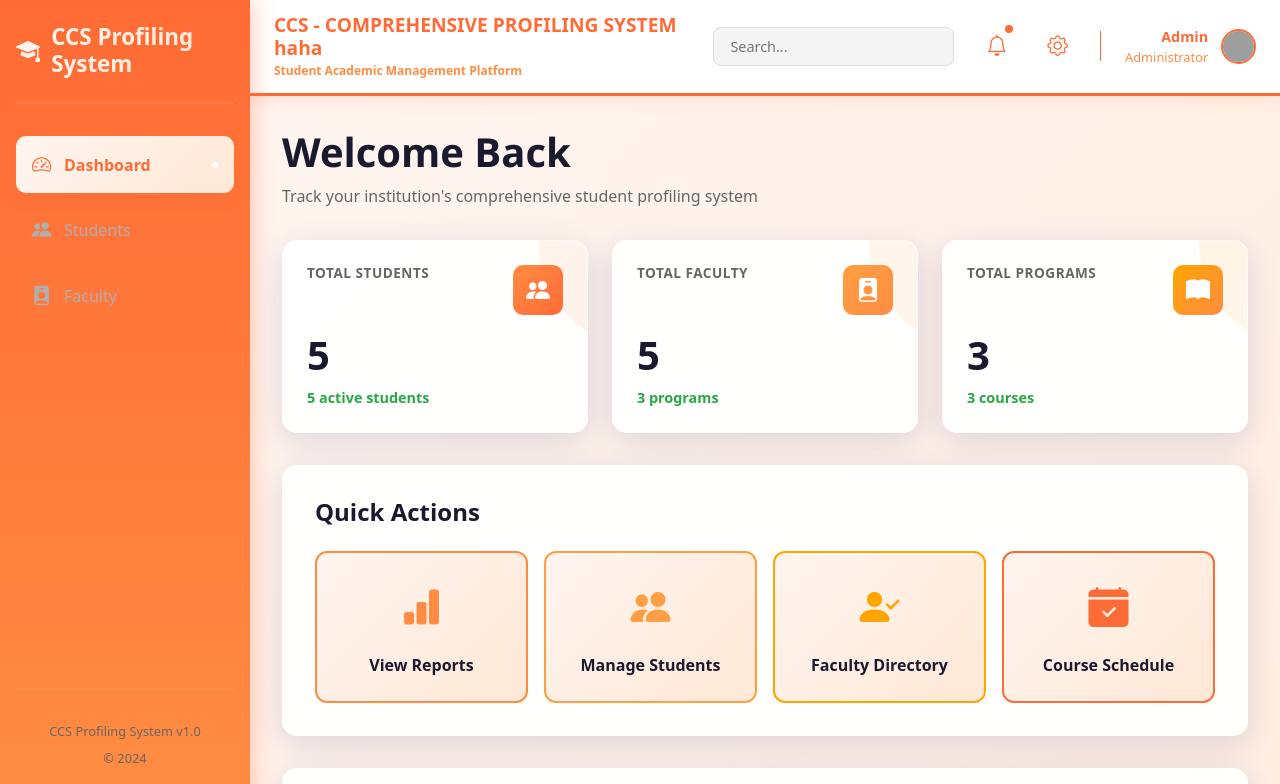
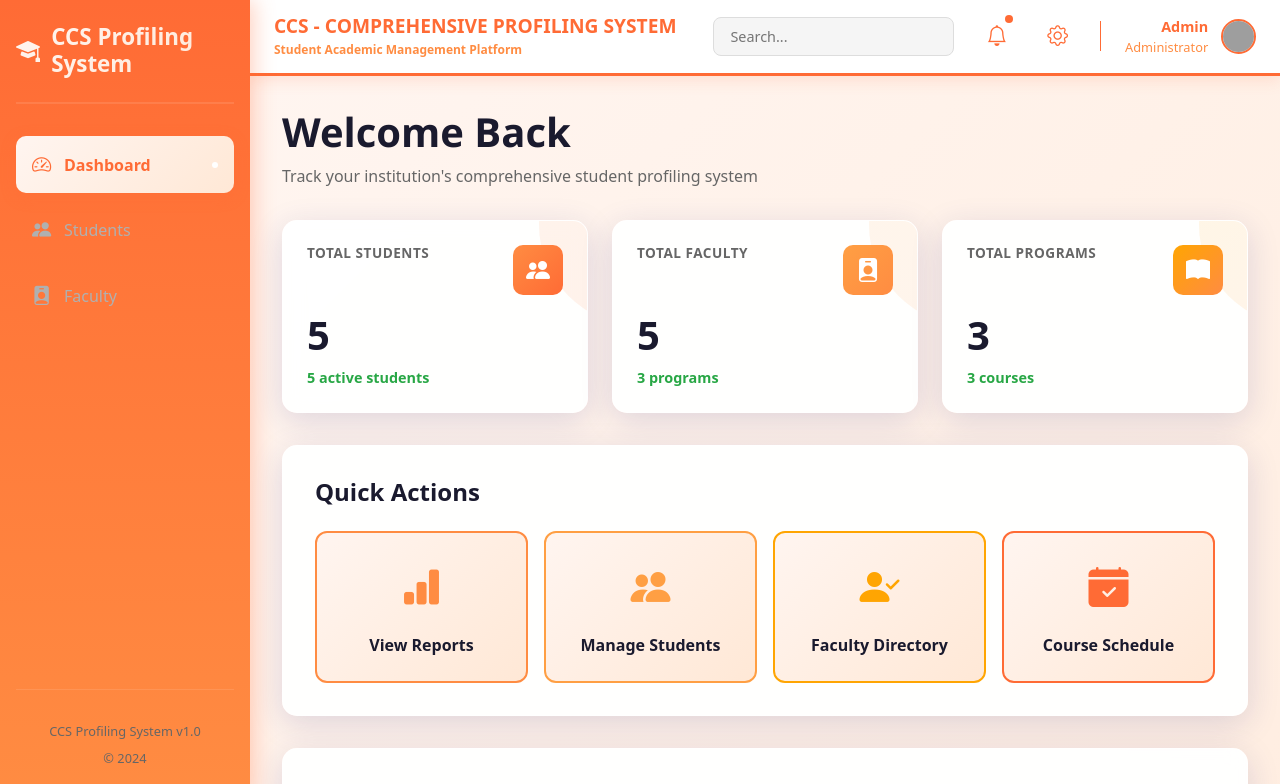
Before and after one commit to brdlc-dev/itew6-midterm, a React (Vite) app: page / in a window 1280 px wide. Shown: the top 784 px of the page. Built offline with nearby package versions, Linux system fonts and the light colour scheme; grey boxes are pictures that could not be loaded.

Commit message:
commit navbar

```diff
--- a/src/components/Navbar.jsx
+++ b/src/components/Navbar.jsx
@@ -6,7 +6,7 @@ export default function Navbar() {
       <div className="navbar-content">
         {/* Title Section */}
         <div className="navbar-title">
-          <h5>CCS - COMPREHENSIVE PROFILING SYSTEM haha</h5>
+          <h5>CCS - COMPREHENSIVE PROFILING SYSTEM</h5>
           <p>Student Academic Management Platform</p>
         </div>
 
```
